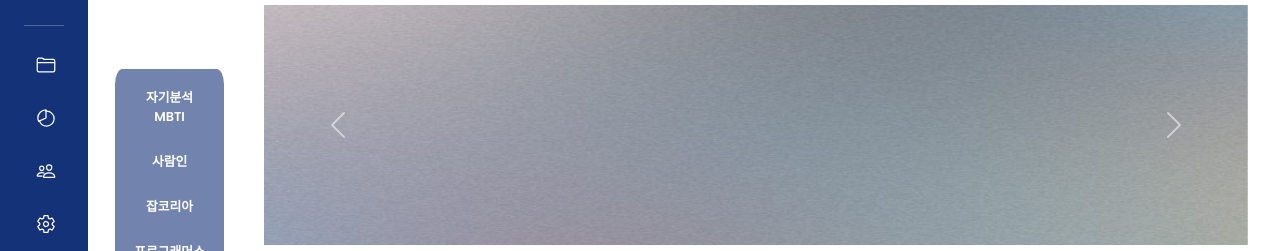
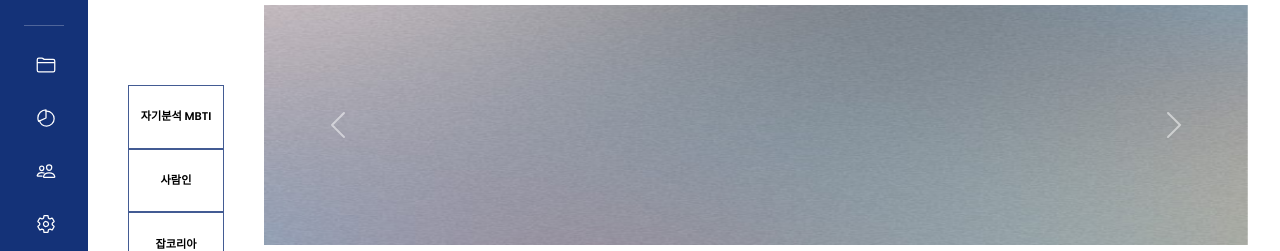
Before and after one commit to wldnjse4048/Project_Frontend, a plain HTML site: page index.html in a window 1280 px wide. Shown: the part 226-477 px from the top of the page. Drawn offline with nearby package versions, Linux system fonts and the light colour scheme.

Commit message:
이동형 스크롤 배너 디자인수정

```diff
--- a/css/styles.css
+++ b/css/styles.css
@@ -133,17 +133,18 @@ a {
 
 .collapse__link {
     justify-self: flex-end;
-    transition: .5;
+    transition: .5s;
 }
 
 .collapse__menu {
     display: none;
-    padding: .75rem 2.25rem;
+    padding: .75rem 2rem 0;
 }
 
 .collapse__sublink {
     color: var(--white-color);
     font-size: var(--small-font-size);
+    margin-bottom: 1em;
 }
 
 /* .collapse__sublink:hover {
@@ -153,6 +154,7 @@ a {
 /* Show collapse */
 .showCollapse {
     display: block;
+    width: 10em;
 }
 
 /* Rotate icon */
--- a/index.html
+++ b/index.html
@@ -66,30 +66,37 @@
         /* #floatMenu */
         #floatMenu {
             font-weight: bold;
-            font-size: 0.8em;
             text-align: center;
             position: absolute;
             margin-top: 5em;
-            width: 8.5em;
-            height: 17em;
-            left: 9em;
+            width: 6em;
+            height: 15.7em;
+            left: 8em;
             z-index: 1;
-            background-color: rgba(20, 50, 120, 0.6);
-            border-radius: 7%;
         }
 
         #floatMenu ul {
-            padding-top: 0.5em;
             list-style: none;
         }
 
         #floatMenu li {
-            padding: 1em;
+            font-size: 0.7em;
+            border: 0.5px solid rgba(20, 50, 120, 0.8);
+        }
+
+        #floatMenu li:hover {
+            background-color: rgba(20, 50, 120, 0.8);
+            color: white;
         }
 
         #floatMenu a {
+            color: black;
+            display: block;
+            padding: 2em 0.5em;
+        }
+
+        #floatMenu a:hover {
             color: white;
-            display: block;
         }
 
         /* Carousel Banner */
@@ -97,6 +104,7 @@
             width: 25em;
             height: 15em;
         }
+
 
     </style>
 </head>
@@ -136,14 +144,15 @@
 
                     <div href="#" class="nav__link collapse">
                         <ion-icon name="folder-outline" class="nav__icon"></ion-icon>
-                        <span class="nav_name">Projects</span>
+                        <span class="nav_name">채용공고</span>
 
                         <ion-icon name="chevron-down-outline" class="collapse__link"></ion-icon>
 
                         <ul class="collapse__menu">
-                            <a href="#" class="collapse__sublink">Data</a>
-                            <a href="#" class="collapse__sublink">Group</a>
-                            <a href="#" class="collapse__sublink">Members</a>
+                            <li><a href="#" class="collapse__sublink">대기업</a></li>
+                            <li><a href="#" class="collapse__sublink">중견기업</a></li>
+                            <li><a href="#" class="collapse__sublink">중소/스타트업</a></li>
+                            <li><a href="#" class="collapse__sublink">인턴</a></li>
                         </ul>
                     </div>
 
@@ -195,9 +204,17 @@
         </header>
 
         <!-- floating menu -->
+        <!-- <div id="floatMenu" class="list-group">
+            <a class="list-group-item list-group-item-action" href="https://www.16personalities.com/ko">자기분석</a>
+            <a class="list-group-item list-group-item-action" href="https://www.saramin.co.kr/zf_user/">사람인</a>
+            <a class="list-group-item list-group-item-action" href="https://www.jobkorea.co.kr/">잡코리아</a>
+            <a class="list-group-item list-group-item-action" href="https://programmers.co.kr/">프로그래머스</a>
+          </div> -->
+
+
         <div id="floatMenu">
             <ul>
-                <li><a href="https://www.16personalities.com/ko">자기분석<br>MBTI</a></li>
+                <li><a href="https://www.16personalities.com/ko">자기분석 MBTI</a></li>
                 <li><a href="https://www.saramin.co.kr/zf_user/">사람인</a></li>
                 <li><a href="https://www.jobkorea.co.kr/">잡코리아</a></li>
                 <li><a href="https://programmers.co.kr/">프로그래머스</a></li>
```
